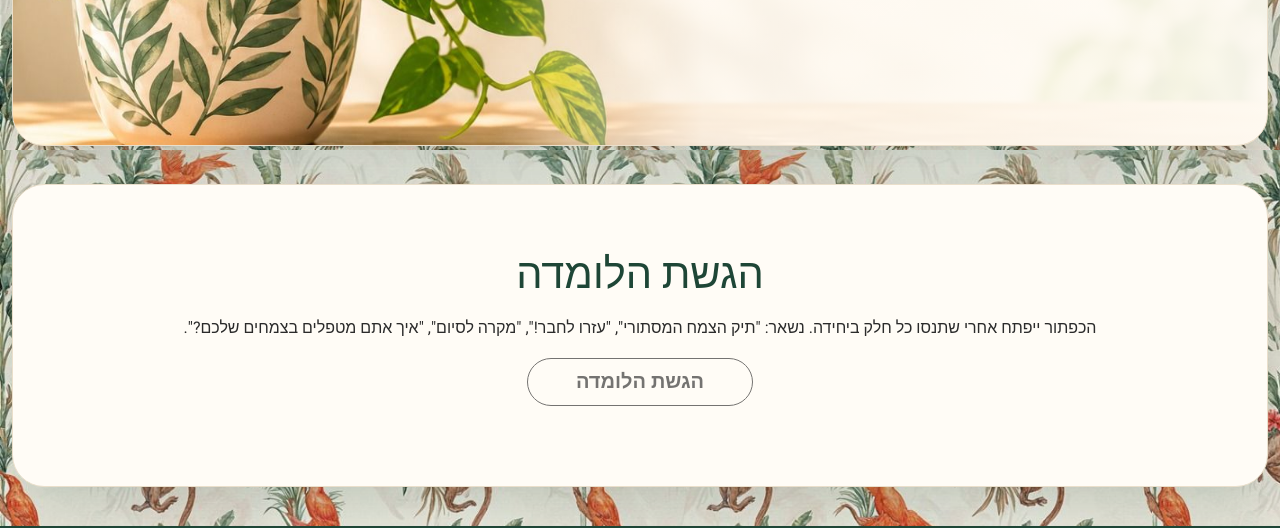
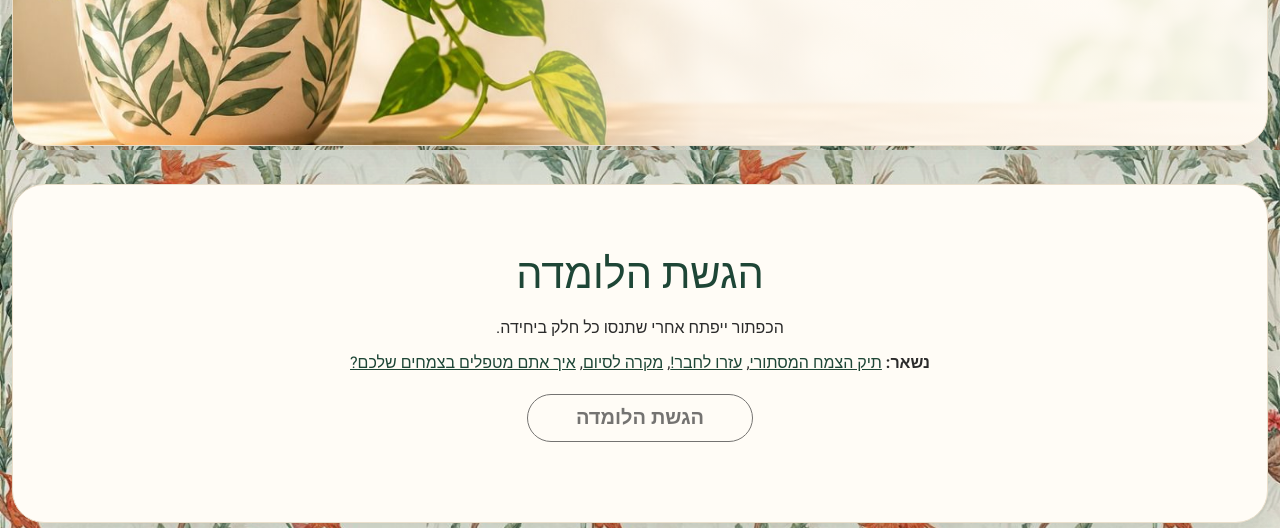
Before and after one commit to ilankam1995-blip/Kaftor-perah, a plain HTML site: page index.html in a window 1280 px wide. Shown: the part 8274-8802 px from the top of the page. Drawn offline with nearby package versions, Linux system fonts and the light colour scheme.

Commit message:
Separate "left" line with links to each missing part (v2.7.1)
The submit hint keeps the explanation; a new line lists the parts still to try as links to their sections, updated after each part and hidden when all are done.

Co-Authored-By: Claude Opus 5.5 <noreply@anthropic.com>
Claude-Session: https://claude.ai/code/session_016FcQaHq8MgexZkSSXD4wwJ

```diff
--- a/index.html
+++ b/index.html
@@ -14,7 +14,7 @@
   <link rel="preconnect" href="https://fonts.gstatic.com" crossorigin>
   <link rel="stylesheet" href="https://fonts.googleapis.com/css2?family=Heebo:wght@400;500;700&amp;family=Rubik:wght@500;700&amp;display=swap">
   <link rel="stylesheet" href="https://cdn.jsdelivr.net/npm/bootstrap@5.3.3/dist/css/bootstrap.rtl.min.css">
-  <link rel="stylesheet" href="css/style.css?v=2.7.0">
+  <link rel="stylesheet" href="css/style.css?v=2.7.1">
 </head>
 <body>
   <a href="#main" class="skip-link visually-hidden-focusable position-absolute top-0 end-0 m-2 p-2 bg-white rounded">דילוג לתוכן הראשי</a>
@@ -399,8 +399,11 @@
     <section id="submit-unit" class="panel text-center" aria-labelledby="submitTitle">
       <div class="mx-auto narrow d-flex flex-column align-items-center gap-3">
         <h2 id="submitTitle" class="section-title m-0">הגשת הלומדה</h2>
-        <p id="submitHint" class="m-0" aria-live="polite"></p>
-        <button type="button" id="submitUnit" class="btn btn-brand btn-lg rounded-pill px-5" aria-describedby="submitHint" disabled>הגשת הלומדה</button>
+        <div aria-live="polite">
+          <p id="submitHint" class="m-0"></p>
+          <p id="submitMissing" class="m-0 mt-2" hidden></p>
+        </div>
+        <button type="button" id="submitUnit" class="btn btn-brand btn-lg rounded-pill px-5" aria-describedby="submitHint submitMissing" disabled>הגשת הלומדה</button>
         <div id="submitFeedback" class="w-100 text-start" aria-live="polite"></div>
       </div>
     </section>
@@ -424,7 +427,7 @@
   <script src="https://cdn.jsdelivr.net/npm/bootstrap@5.3.3/dist/js/bootstrap.bundle.min.js"></script>
   <script src="https://cdn.jsdelivr.net/npm/sortablejs@1.15.2/Sortable.min.js"></script>
   <!-- pipwerks SCORM 1.2 wrapper (unchanged); must load before main.js -->
-  <script src="js/SCORM_API_wrapper.js?v=2.7.0"></script>
-  <script src="js/main.js?v=2.7.0"></script>
+  <script src="js/SCORM_API_wrapper.js?v=2.7.1"></script>
+  <script src="js/main.js?v=2.7.1"></script>
 </body>
 </html>
--- a/js/main.js
+++ b/js/main.js
@@ -482,20 +482,25 @@ $('closingShow').addEventListener('click', () => {
 });
 
 /* ===== Unit submit: enabled after one attempt in every part; sends everything once ===== */
+// [section anchor, label, tried once?]; the "left" line links to each missing part
 const PARTS = [
-  ['mystery', '"תיק הצמח המסתורי"', () => firstTry.mystery.length === steps.length],
-  ['sorting', '"עזרו לחבר!"', () => Boolean(firstTry.sorting)],
-  ['closing', '"מקרה לסיום"', () => Boolean(firstTry.closing)],
-  ['habits', '"איך אתם מטפלים בצמחים שלכם?"', () => Boolean(firstTry.habits)]
+  ['mystery', 'תיק הצמח המסתורי', () => firstTry.mystery.length === steps.length],
+  ['practice', 'עזרו לחבר!', () => Boolean(firstTry.sorting)],
+  ['closing-case', 'מקרה לסיום', () => Boolean(firstTry.closing)],
+  ['habits', 'איך אתם מטפלים בצמחים שלכם?', () => Boolean(firstTry.habits)]
 ];
 
 function updateSubmitState() {
   if (lms.unitSent) return;
-  const missing = PARTS.filter(([, , done]) => !done()).map(([, label]) => label);
+  const missing = PARTS.filter(([, , done]) => !done());
   $('submitUnit').disabled = missing.length > 0;
   $('submitHint').textContent = missing.length
-    ? `הכפתור ייפתח אחרי שתנסו כל חלק ביחידה. נשאר: ${missing.join(', ')}.`
+    ? 'הכפתור ייפתח אחרי שתנסו כל חלק ביחידה.'
     : 'ניסיתם את כל החלקים. אפשר להגיש.';
+  $('submitMissing').hidden = !missing.length;
+  $('submitMissing').innerHTML = missing.length
+    ? `<strong>נשאר:</strong> ${missing.map(([id, label]) => `<a href="#${id}">${label}</a>`).join(', ')}`
+    : '';
 }
 
 $('submitUnit').addEventListener('click', () => {
@@ -520,6 +525,7 @@ $('submitUnit').addEventListener('click', () => {
     : saved ? '<strong>תודה!</strong> הלומדה נשלחה למרצה. אפשר לסגור את החלון.'
       : '<strong>משהו השתבש והלומדה לא נשלחה.</strong> צלמו את המסך ופנו למרצה.';
   $('submitHint').textContent = '';
+  $('submitMissing').hidden = true;
   showNote($('submitFeedback'), note);
   if (lms.canSave && !saved) $('submitFeedback').firstChild.classList.add('is-error');
 });
```
Also changed, not shown: 1 other file.
